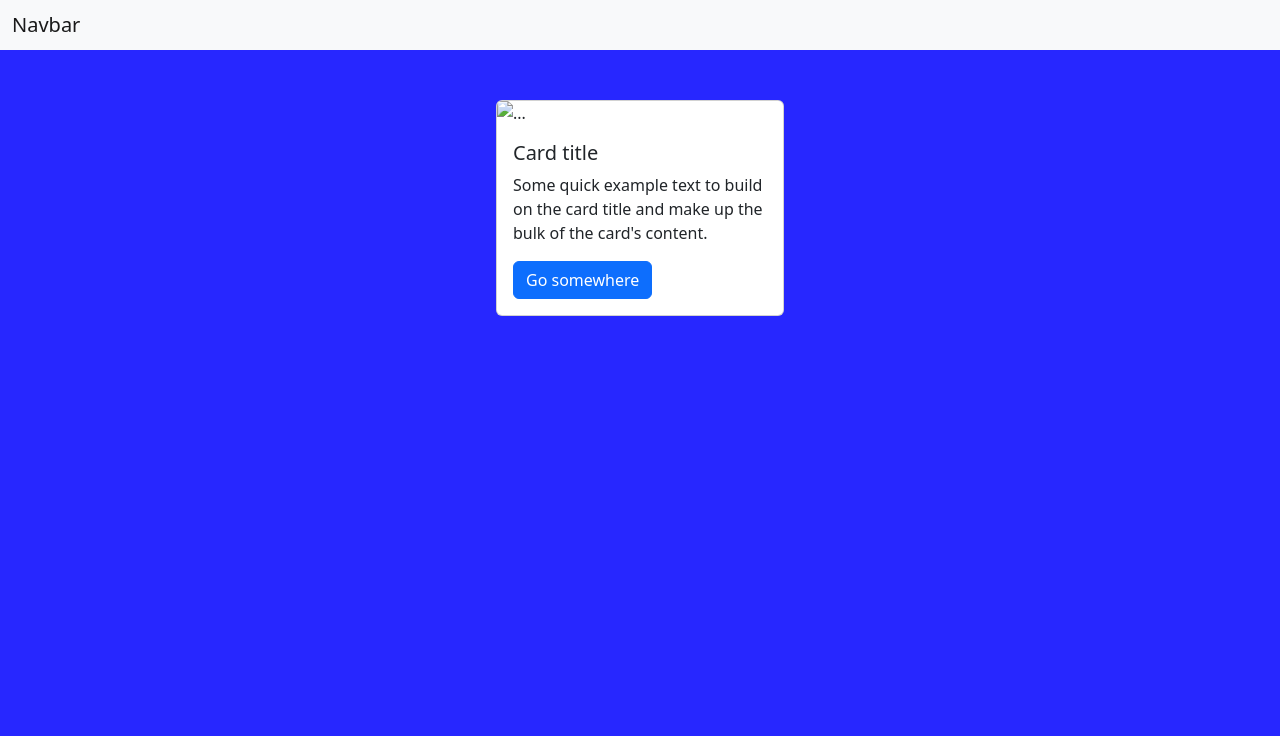
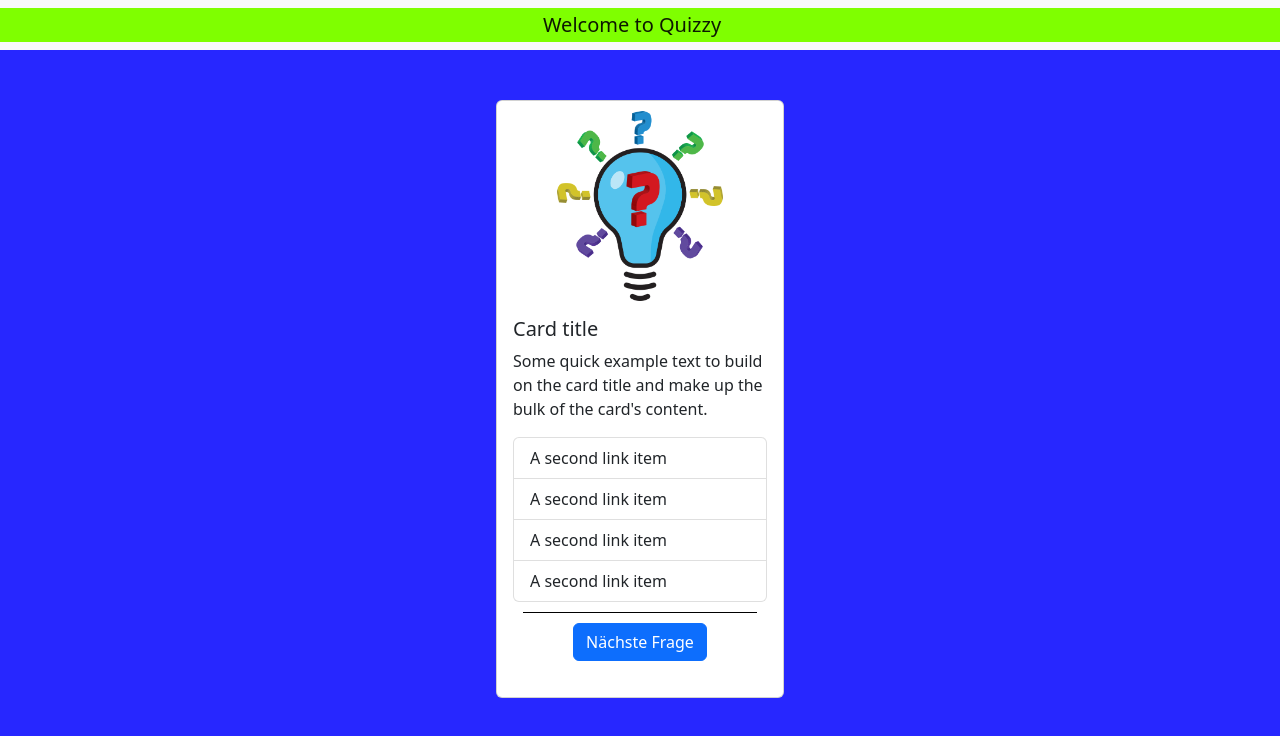
Before and after one commit to cyberwerkstatt/Qizzy, a website: page index.html in a window 1280 px wide. Drawn offline with nearby package versions, Linux system fonts and the light colour scheme.

Commit message:
adding first logic

```diff
--- a/index.html
+++ b/index.html
@@ -11,20 +11,35 @@
   <body>
     <script src="https://cdn.jsdelivr.net/npm/bootstrap@5.2.2/dist/js/bootstrap.bundle.min.js" integrity="sha384-OERcA2EqjJCMA+/3y+gxIOqMEjwtxJY7qPCqsdltbNJuaOe923+mo//f6V8Qbsw3" crossorigin="anonymous"></script>
 
-    <!-- As a heading -->
+    <!-- Navbar -->
     <nav class="navbar bg-light">
         <div class="container-fluid">
-            <span class="navbar-brand mb-0 h1">Navbar</span>
+            <span class="navbar-brand mb-0 h1">Welcome to Quizzy</span>
         </div>
     </nav>
 
     <div class="main-container">
         <div class="card" style="width: 18rem;">
-            <img src="..." class="card-img-top" alt="...">
+            <div class="main-pic">
+                <img src="./img/card-pic.png" class="card-img-top">
+            </div>
+
             <div class="card-body">
                 <h5 id="card-title" class="card-title">Card title</h5>
                 <p id="card-text" class="card-text">Some quick example text to build on the card title and make up the bulk of the card's content.</p>
-                <a href="#" class="btn btn-primary">Go somewhere</a>
+
+                <div class="list-group">
+
+                    <a href="#" class="list-group-item list-group-item-action">A second link item</a>
+                    <a href="#" class="list-group-item list-group-item-action">A second link item</a>
+                    <a href="#" class="list-group-item list-group-item-action">A second link item</a>
+                    <a href="#" class="list-group-item list-group-item-action">A second link item</a>
+
+                  </div>
+                <div class="answer-button">
+                    <a href="#" class="btn btn-primary">Nächste Frage</a>
+                </div>
+
             </div>
         </div>
 
--- a/script.js
+++ b/script.js
@@ -1,10 +1,15 @@
 let questions = {
-    "question":"XXX",
+    "question_1":"Frage 1",
     "answer_1":"Antwort 1",
     "answer_2":"Antwort 2",
     "answer_3":"Antwort 3",
     "answer_4":"Antwort 4",
-    "answer_":3
+    "answer_":3,
 
-
+    "question_2":"Frage 2",
+    "answer_1":"Antwort 1",
+    "answer_2":"Antwort 2",
+    "answer_3":"Antwort 3",
+    "answer_4":"Antwort 4",
+    "answer_":2
 }
--- a/style.css
+++ b/style.css
@@ -7,3 +7,29 @@ body {
     align-items: center;
     margin-top: 50px;
 }
+
+.container-fluid {
+    background-color:chartreuse !important;
+    display: flex !important;
+    justify-content: center !important;
+}
+
+.main-pic {
+    display: flex;
+    justify-content: center;
+}
+
+.main-pic img{
+    width: 200px;
+    height: 200px;
+    object-fit: contain;
+    padding-top: 10px;
+}
+
+.answer-button {
+    display: flex;
+    justify-content: center;
+    padding: 10px;
+    margin: 10px;
+    border-top: 1px solid black;
+}
```
Also changed, not shown: img/card-pic.png (added).
